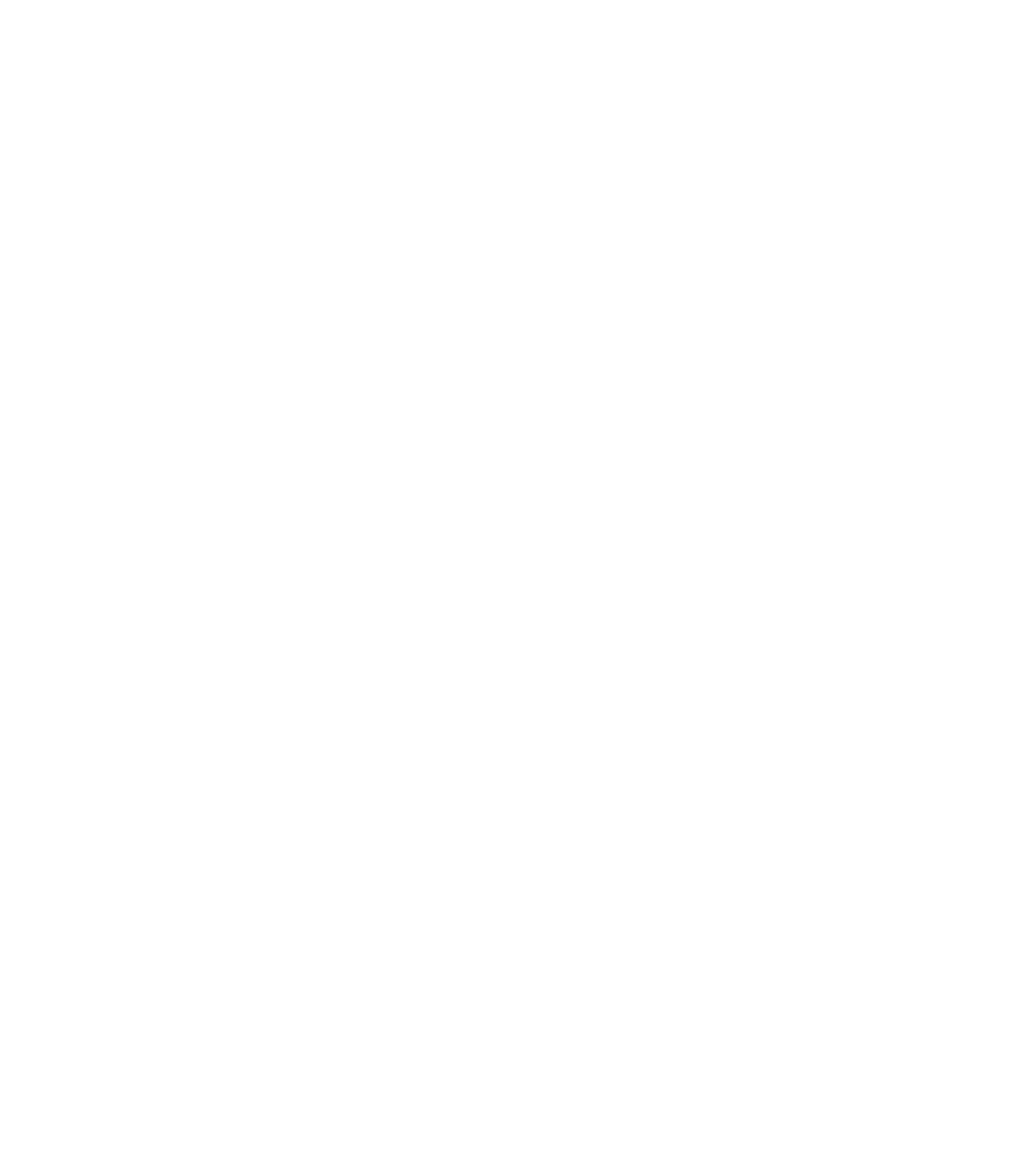
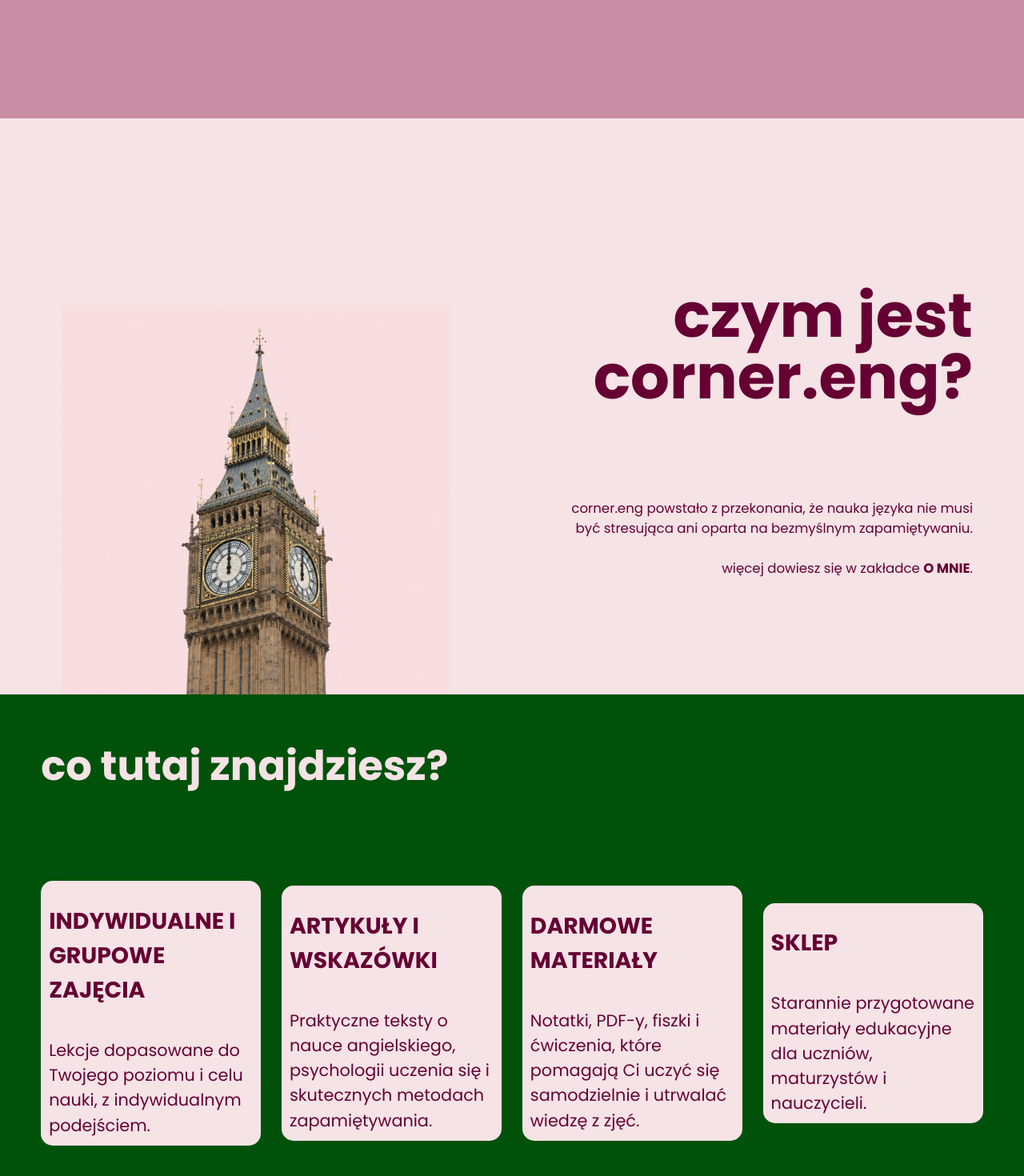
Before and after one commit to Rojap02/cornereng, a Vue app: page / in a window 1280 px wide. Shown: the part 692-2162 px from the top of the page at 80% size. Before the commit the page ends 800 px from the top, so only its background shows below. Built offline with nearby package versions, Linux system fonts and the light colour scheme.

Commit message:
Dodanie sekcji 'Co tu znajdziesz' do strony głównej oraz styl dla tej sekcji

```diff
--- a/src/assets/styles/global.css
+++ b/src/assets/styles/global.css
@@ -1,4 +1,8 @@
 @import url("https://fonts.googleapis.com/css2?family=Poppins:wght@300;400;500;600;700&display=swap");
+
+:root{
+  --header-height: 10vh;
+}
 
 html,
 body,
--- a/src/assets/styles/header-style.css
+++ b/src/assets/styles/header-style.css
@@ -5,6 +5,10 @@
 }
 
 .header {
+  position: fixed;
+  top: 0;
+  left: 0;
+
   box-sizing: border-box;
   width: 100%;
   display: flex;
@@ -12,6 +16,7 @@
   justify-content: space-between;
   padding: clamp(0.8rem, 1.5vw, 1.25rem) clamp(1.5rem, 5vw, 5rem);
   background-color: var(--bright_pink);
+  height: var(--header-height);
 }
 
 .logo {
--- a/src/assets/styles/home-page-style.css
+++ b/src/assets/styles/home-page-style.css
@@ -1,16 +1,19 @@
 :root{
     --bright_pink: #c98da3;
+    --dark_pink: #660033;
     --light: #f5e3e6;
+    --dark_green: #00520a;
 }
 
+.name {
+    background-color: var(--bright_pink);
+    height: clamp(40vh, 105vh, 115vh);
+    display: flex;
+    justify-content: flex-end;
+    align-items: center;
+}
 
 .name-container {
-    background-color: var(--bright_pink);
-    height: clamp(25vh, 35vh, 45vh);
-    display: flex;
-    flex-direction: column;
-    justify-content: center;
-    align-items: flex-end;
     text-align: right;
     text-transform: uppercase;
     padding-top: clamp(2rem, 5rem, 7rem);
@@ -23,7 +26,8 @@
     margin: 0;
 }
 
-.corner {font-size: clamp(2vw, 10vw, 13rem);
+.corner {
+    font-size: clamp(2vw, 10vw, 13rem);
     font-weight: bold;
     color: var(--light);
 }
@@ -39,3 +43,109 @@
     font-weight: 400;
     color: var(--light);
 }
+
+.whats-cornereng{
+    background-color: var(--light);
+    display: flex;
+    min-height: calc(100vh - var(--header-height));
+}
+
+.whats-cornereng-image {
+    width: 50%;
+    display: flex;
+    justify-content: center;
+    align-items: flex-end;
+}
+
+.whats-cornereng-image img {
+    width: clamp(300px, 38vw,650px);
+    height: auto;
+    display: block;
+}
+
+.whats-cornereng-text {
+    width: 50%;
+    display: flex;
+    flex-direction: column;
+    justify-content: center;
+    padding: clamp(2rem, 5vw, 7rem);
+    box-sizing: border-box;
+    color: var(--dark_pink);
+}
+
+.whats-cornereng-text-header {
+    margin: 0;
+    text-align: right;
+    font-size: clamp(2rem, 4vw, 5rem);
+    line-height: 1;
+}
+
+.whats-cornereng-text-body {
+    margin-top: clamp(2rem, 4vw, 4rem);
+    text-align: right;
+    font-size: clamp(1rem, 1.3vw, 1.5rem);
+    line-height: 1.5;
+}
+
+.about-link {
+    text-decoration: none;
+    text-transform: uppercase;
+    color: var(--dark_pink);
+    font-weight: bold;
+}
+
+.whats-to-find {
+    background-color: var(--dark_green);
+    min-height: calc(100vh - var(--header-height));
+    display: flex;
+    flex-direction: column;
+    padding: clamp(2rem, 4vw, 5rem);
+    box-sizing: border-box;
+}
+
+.whats-to-find-header {
+    color: var(--light);
+    display: flex;
+    box-sizing: border-box;
+}
+
+.whats-to-find-header h2 {
+    margin: 0;
+    text-align: left;
+    font-size: clamp(2rem, 4vw, 5rem);
+}
+
+.whats-to-find-grid {
+    flex: 1;
+    display: grid;
+    grid-template-columns: repeat(4, 1fr);
+    gap: clamp(1rem, 2vw, 3rem);
+    align-items: center;
+}
+
+.whats-to-find-grid-card{
+    background-color: var(--light);
+    color: var(--dark_pink);
+    border-radius: 15px;
+
+    min-height: clamp(10rem, 20vw, 25rem);
+    display: flex;
+    flex-direction: column;
+    justify-content: space-between;
+    box-sizing: border-box;
+}
+
+.whats-to-find-grid-card h3 {
+    padding-left: clamp(5px, 10px, 15px);
+    display: flex;
+    justify-content: left;
+    font-weight: bold;
+    text-transform: uppercase;
+    font-size: clamp(1rem, 1.77rem, 5rem);
+}
+
+.whats-to-find-grid-card p {
+    padding: clamp(5px, 10px, 15px);
+    font-size: clamp(0.8rem, 1.3rem, 1.5rem);
+    line-height: 1.5;
+}
--- a/src/views/HomePage.vue
+++ b/src/views/HomePage.vue
@@ -1,9 +1,10 @@
 <script setup lang="ts">
 import "@/assets/styles/home-page-style.css";
+import bigBenImage from "@/images/big-ben.png";
 </script>
 
 <template>
-  <section>
+  <section class="name">
     <div class="name-container">
         <p class="corner">corner</p>
         <p class="eng">.eng</p>
@@ -11,5 +12,55 @@
     </div>
   </section>
 
+  <section class="whats-cornereng">
+    <div class="whats-cornereng-image">
+      <img :src="bigBenImage" alt="big ben" />
+    </div>
+
+    <div class="whats-cornereng-text">
+      <div class="whats-cornereng-text-header">
+        <h2>czym jest corner.eng?</h2>
+      </div>
+
+      <div class="whats-cornereng-text-body">
+        <p>corner.eng powstało z przekonania, że nauka języka nie musi być stresująca ani oparta na bezmyślnym zapamiętywaniu.</p>
+        <p><br />więcej dowiesz się w zakładce <RouterLink to="/o-mnie" class="about-link">O MNIE</RouterLink>.</p>
+      </div>
+    </div>
+  </section>
+
+  <section class="whats-to-find">
+    <div class="whats-to-find-header">
+      <h2>co tutaj znajdziesz?</h2>
+    </div>
+
+    <div class="whats-to-find-grid">
+      <div class="whats-to-find-grid-card">
+        <h3>indywidualne i grupowe zajęcia</h3>
+
+        <p>Lekcje dopasowane do Twojego poziomu i celu nauki, z indywidualnym podejściem.</p>
+      </div>
+
+      <div class="whats-to-find-grid-card">
+        <h3>artykuły i wskazówki</h3>
+
+        <p>Praktyczne teksty o nauce angielskiego, psychologii uczenia się i skutecznych metodach zapamiętywania.</p>
+      </div>
+
+      <div class="whats-to-find-grid-card">
+        <h3>darmowe materiały</h3>
+
+        <p>Notatki, PDF-y, fiszki i ćwiczenia, które pomagają Ci uczyć się samodzielnie i utrwalać wiedzę z zjęć.</p>
+      </div>
+
+      <div class="whats-to-find-grid-card">
+        <h3>sklep</h3>
+
+        <p>Starannie przygotowane materiały edukacyjne dla uczniów, maturzystów i nauczycieli.</p>
+      </div>
+    </div>
+  </section>
+
+
+
 </template>
-m
```
Also changed, not shown: src/images/big-ben.png (added).
